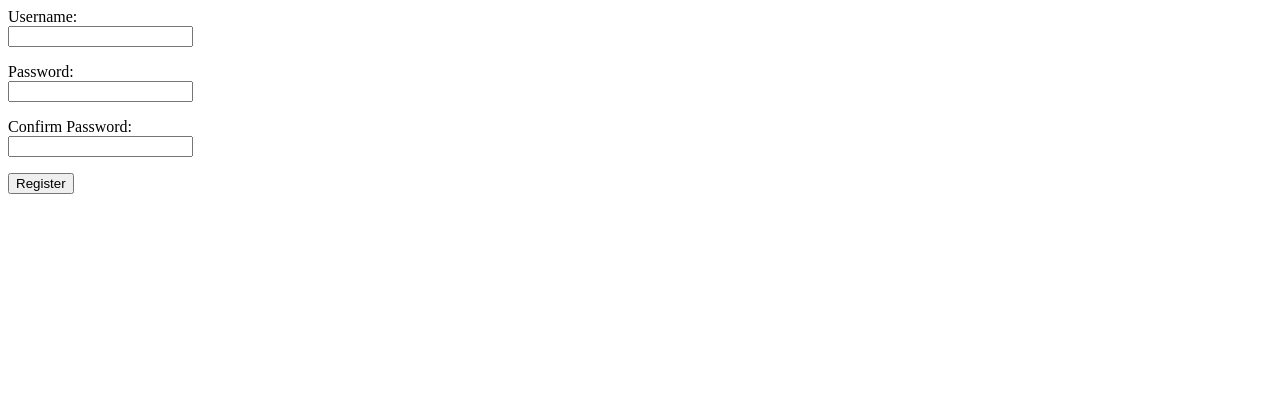
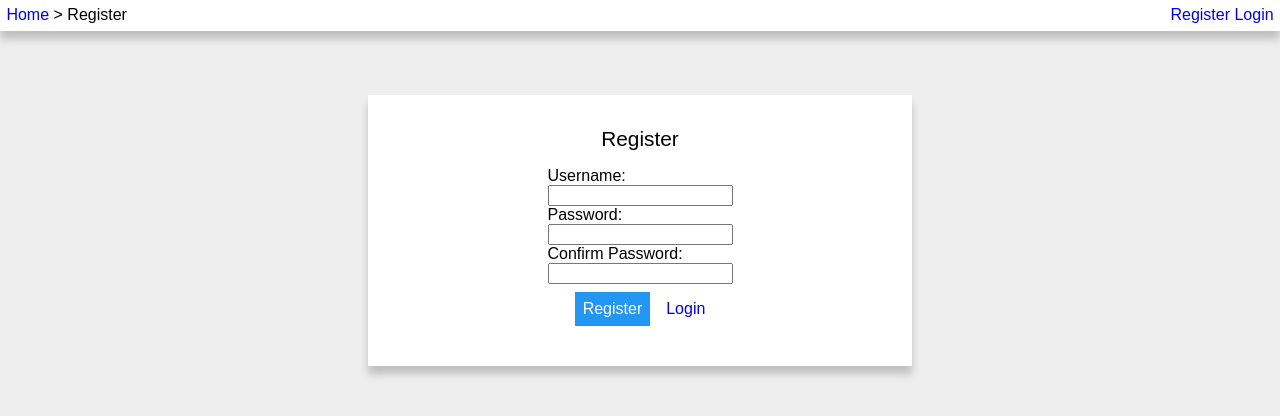
Before and after one commit to chzesa/uni-tsoha, a Flask app: page /register in a window 1280 px wide. Shown: the top 416 px of the page. Run offline with Flask 2, Linux system fonts and the light colour scheme.

Commit message:
Apply layout to more templates

```diff
--- a/static/css.css
+++ b/static/css.css
@@ -9,14 +9,22 @@ a:link, a:visited {
 	text-decoration: none;
 }
 
+form {
+	margin: 0;
+}
+
 .main {
 	max-width: 50rem;
 	margin: 4rem auto;
+	display: flex;
+	flex-direction: column;
+	align-items: center;
+	gap: 1.6rem;
 }
-
+/*
 .main>div {
 	margin: 1.6rem 0;
-}
+}*/
 
 .box {
 	background-color: white;
@@ -25,7 +33,7 @@ a:link, a:visited {
 }
 
 .post {
-
+	width: 100%;
 }
 
 .post>.title {
@@ -47,18 +55,36 @@ a:link, a:visited {
 	align-items: center;
 	display: flex;
 	flex-direction: column;
+	padding: 2rem;
+	width: 60%;
 }
 
 .dialog-box>.title {
 	font-size:  1.3rem;
+	margin-bottom: 1rem;
 }
 
-.dialog-box>.actions {
-	display: flex;
-	flex-direction: row;
+.dialog-box>.description {
+	margin-bottom: 1rem;
 }
 
-.dialog-box>.actions>div {
+.dialog-box>.actions,
+.dialog-box>form>.actions {
+	flex-direction: row;
+	display: flex;
+	/*justify-content: center;*/
+	align-items: center;
+}
+
+.dialog-box>form>.actions {
+	flex-direction: row;
+	display: flex;
+	justify-content: center;
+	align-items: center;
+}
+
+.dialog-box>.actions>div,
+.dialog-box>form>.actions>div {
 	margin: 0.5rem;
 }
 
@@ -79,3 +105,25 @@ a:link, a:visited {
 .navigation>span:not(:first-child):before {
 	content: " > ";
 }
+
+textarea {
+	resize: vertical;
+}
+
+input[type=submit] {
+	color: white;
+	font-size: 1rem;
+	background-color: #2196F3;
+	/*width: 100%;*/
+	/*background-color: #4CAF50;*/
+	/*color: white;*/
+	padding: 0.5rem;
+	/*margin: 8px 0;*/
+	border: none;
+	border-radius: 0;
+	/*cursor: pointer;*/
+}
+
+input[type=submit]:hover {
+	background-color: #1976D2;
+}
--- a/templates/register.html
+++ b/templates/register.html
@@ -1,24 +1,32 @@
-{% if session.username %}
+{% extends "layout.html" %}
+{% block navigation %}
+	<span>Register</span>
+{% endblock %}
+{% block content %}
+	{% if session.username %}
 
-<p>You are currently logged in as {{ session.username }}.</p>
-<a href="/">Front page</a>
-<a href="/logout">Logout</a>
-
-{% else %}
-
-<form action="/register" method="POST">
-
-<p>Username:<br>
-<input type="text" name="username"></p>
-
-<p>Password:<br>
-<input type="password" name="password"></p>
-
-<p>Confirm Password:<br>
-<input type="password" name="password_confirm"></p>
-
-<input type="submit" value="Register">
-
-</form>
-
-{% endif %}
+	<div class="dialog-box box">
+		<div class="title">You are currently logged in as {{ session.username }}.</div>
+		<div class="actions">
+			<div><a href="/">Front page</a></div>
+			<div><a href="/logout">Logout</a></div>
+		</div>
+	</div>
+	{% else %}
+		<div class="dialog-box box">
+			<div class="title">Register</div>
+			<form action="/register" method="POST">
+				<label for="username">Username:</label><br>
+				<input type="text" name="username"><br>
+				<label for="password">Password:</label><br>
+				<input type="password" name="password"><br>
+				<label for="password_confirm">Confirm Password:</label><br>
+				<input type="password" name="password_confirm"><br>
+				<div class="actions">
+					<div><input type="submit" value="Register"></div>
+					<div><a href="/login">Login</a></div>
+				</div>
+			</form>
+		</div>
+	{% endif %}
+{% endblock %}
```
Also changed, not shown: templates/edit.html (+23 -9 lines), templates/error.html (+8 -3 lines), templates/login.html (+29 -20 lines), templates/post.html (+10 -9 lines).
